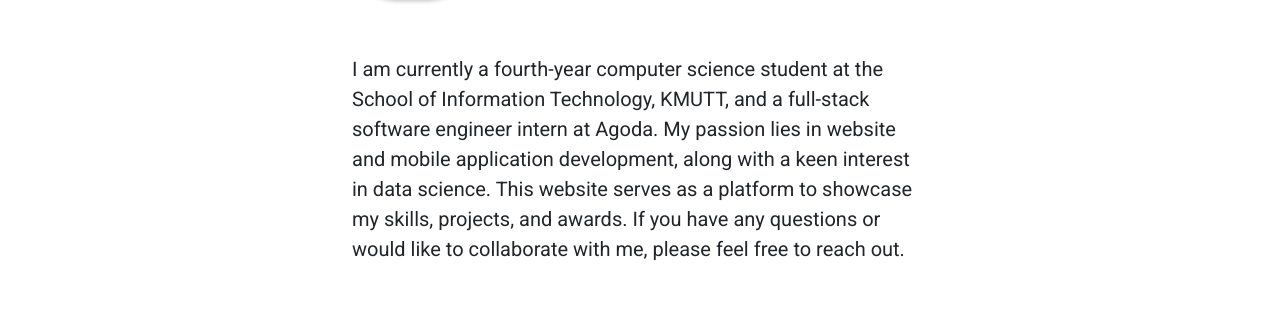
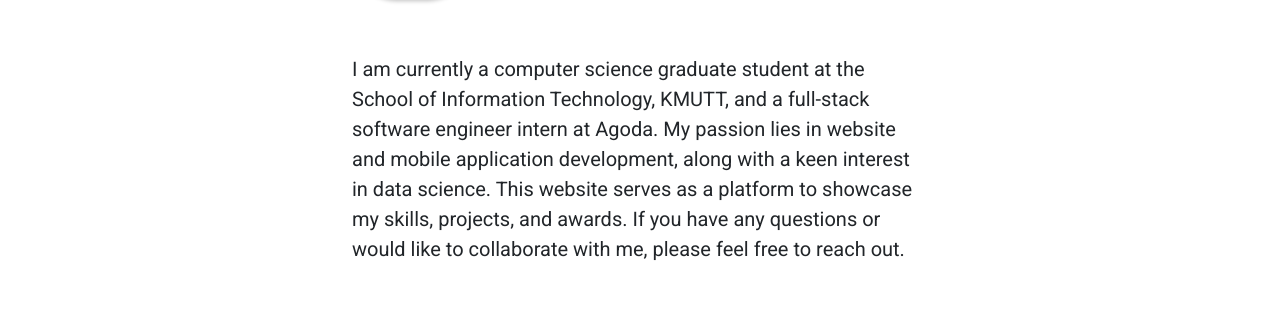
Before and after one commit to jedipw/jedipw-portfolio, a React (Create React App) app: page / in a window 1280 px wide. Shown: the part 293-603 px from the top of the page. Built offline with nearby package versions, Linux system fonts and the light colour scheme.

Commit message:
[UPDATE] Hero section

```diff
--- a/src/components/Hero.tsx
+++ b/src/components/Hero.tsx
@@ -61,7 +61,7 @@
 
                 </div>
                 <div className="roboto-regular fs-5">
-                    I am currently a fourth-year computer science student at the School of Information Technology, KMUTT,
+                    I am currently a computer science graduate student at the School of Information Technology, KMUTT,
                     and a full-stack software engineer intern at Agoda.
                     My passion lies in website and mobile application development, along with a keen interest in data science.
                     This website serves as a platform to showcase my skills, projects, and awards.
```
